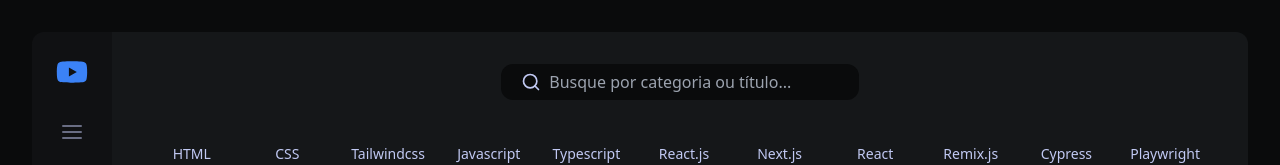
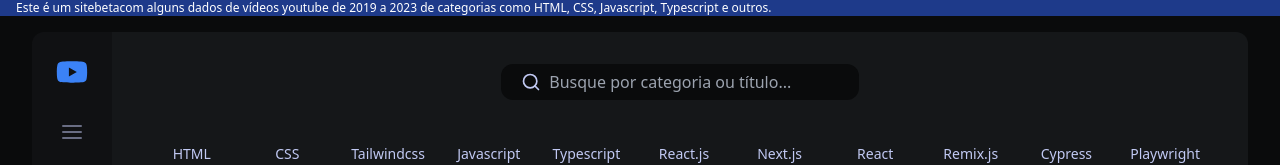
Before and after one commit to raphaeldefalcoayres/devstubebrasil, a Next.js app: page / in a window 1280 px wide. Shown: the top 165 px of the page. Built offline with nearby package versions, Linux system fonts and the light colour scheme.

Commit message:
fix: mensagem de que é um beta agora esta de volta.

```diff
--- a/src/app/layout.tsx
+++ b/src/app/layout.tsx
@@ -14,13 +14,24 @@ export const metadata = {
 
 export default function RootLayout({ children }: { children: React.ReactNode }) {
   return (
-    <html lang="pt-BR">
-      <body className="md:p-8">
-        <div className="md:overflow-hidden rounded-xl w-full h-full flex md:flex-row flex-col">
-          <Sidebar />
-          <div className="flex-1 h-full bg-content flex flex-col gap-4 md:gap-8 md:p-8 p-4">
-            <Header />
-            <div className="h-full md:flex-1 mt-8">{children}</div>
+    <html lang="pt-BR" className="relative">
+      <body>
+        <div className="text-xs font-thin h-fit text-white bg-blue-900 text-center absolute top-0 left-0 w-full px-4 text-center">
+          <span className="hidden md:flex">
+            Este é um site <b>beta</b> com alguns dados de vídeos youtube de 2019 a 2023 de categorias como HTML, CSS,
+            Javascript, Typescript e outros.
+          </span>
+          <span className="block md:hidden text-center mx-auto">
+            Este é um site <b>beta</b> com alguns dados de vídeos youtube
+          </span>
+        </div>
+        <div className="md:p-8">
+          <div className="md:overflow-hidden rounded-xl w-full h-full flex md:flex-row flex-col">
+            <Sidebar />
+            <div className="flex-1 h-full bg-content flex flex-col gap-4 md:gap-8 md:p-8 p-4">
+              <Header />
+              <div className="h-full md:flex-1 mt-8">{children}</div>
+            </div>
           </div>
         </div>
       </body>
--- a/src/components/Sidebar.tsx
+++ b/src/components/Sidebar.tsx
@@ -11,7 +11,7 @@ export default function Sidebar() {
   const [open, setOpen] = useState(false)
   return (
     <div
-      className={`md:h-full w-full bg-sidebar md:p-6 p-4 flex md:flex-col items-center gap-4 ${
+      className={`md:h-full w-full bg-sidebar md:p-6 p-4 flex md:flex-col items-center gap-4 mt-3 md:mt-0 ${
         open ? 'md:w-36' : 'md:w-auto'
       }`}
     >
```
